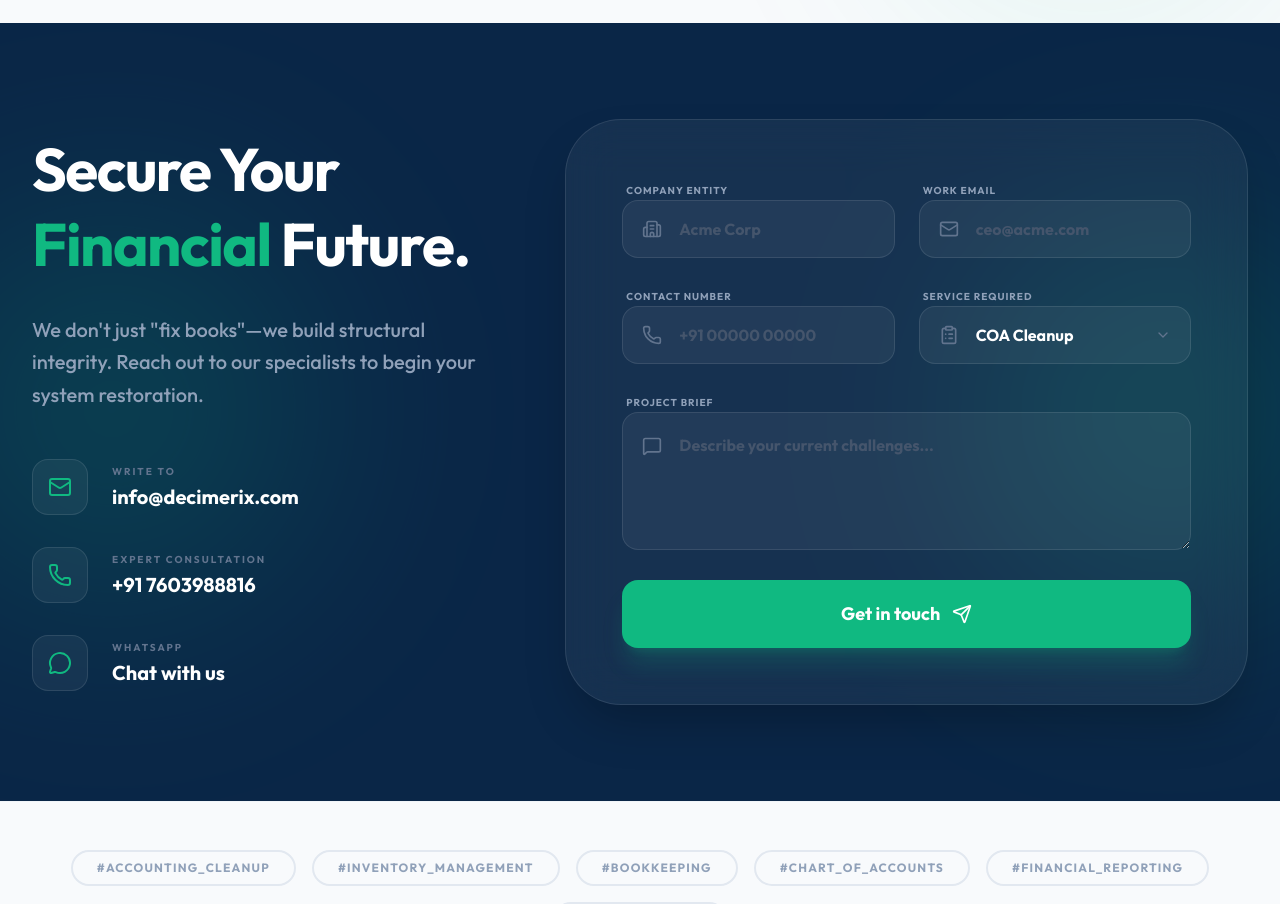
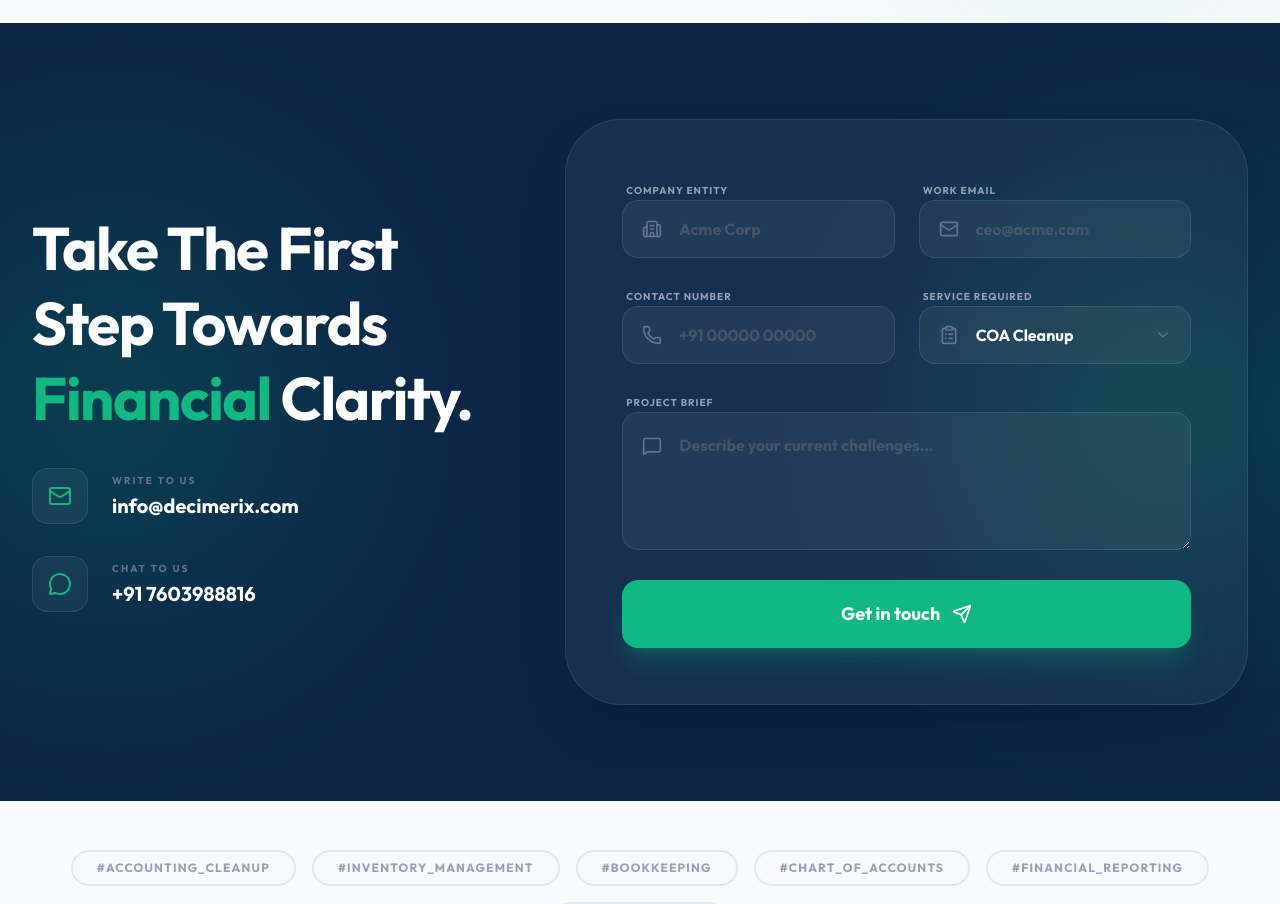
Before and after one commit to inboxarunganesh/Decimerix_Finalutions, a React (Vite) app: page / in a window 1280 px wide. Shown: the part 3480-4384 px from the top of the page. Built offline with nearby package versions, Linux system fonts and the light colour scheme.

Commit message:
update full website redesign

```diff
--- a/src/App.tsx
+++ b/src/App.tsx
@@ -575,56 +575,45 @@ export default function App() {
             <div className="grid lg:grid-cols-12 gap-16 items-center">
               <div className="lg:col-span-5">
                 <h2 className="text-5xl lg:text-6xl font-black text-white mb-8 leading-tight tracking-tight">
-                  Secure Your{" "}
-                  <span className="text-brand-emerald">Financial</span> Future.
+                  Take The First Step Towards{" "}
+                  <span className="text-brand-emerald">Financial</span> Clarity.
                 </h2>
-                <p className="text-slate-400 text-xl mb-12 leading-relaxed font-medium">
-                  We don't just "fix books"—we build structural integrity. Reach
-                  out to our specialists to begin your system restoration.
-                </p>
 
                 <div className="grid gap-8">
-                  <div className="flex items-center gap-6 group">
+                  {/* Email Hyperlink with Pre-filled Text */}
+                  <a
+                    href="mailto:info@decimerix.com?subject=Inquiry%20for%20Decimerix%20Services&body=Hi%20Decimerix%20Team,%0A%0AI%20would%20like%20to%20know%20more%20about%20your%20accounting%20and%20bookkeeping%20services.%0A%0ARegards,"
+                    className="flex items-center gap-6 group transition-all"
+                  >
                     <div className="w-14 h-14 rounded-2xl bg-white/5 border border-white/10 flex items-center justify-center group-hover:bg-brand-emerald transition-all duration-300">
                       <Mail className="w-6 h-6 text-brand-emerald group-hover:text-white" />
                     </div>
                     <div>
                       <p className="text-slate-500 text-[10px] font-black uppercase tracking-[0.2em] mb-1">
-                        write to
+                        write to us
                       </p>
-                      <p className="text-white font-black text-xl hover:text-brand-emerald transition-colors cursor-pointer">
+                      <p className="text-white font-black text-xl group-hover:text-brand-emerald transition-colors">
                         info@decimerix.com
                       </p>
                     </div>
-                  </div>
-                  <div className="flex items-center gap-6 group">
-                    <div className="w-14 h-14 rounded-2xl bg-white/5 border border-white/10 flex items-center justify-center group-hover:bg-brand-emerald transition-all duration-300">
-                      <Phone className="w-6 h-6 text-brand-emerald group-hover:text-white" />
-                    </div>
-                    <div>
-                      <p className="text-slate-500 text-[10px] font-black uppercase tracking-[0.2em] mb-1">
-                        Expert Consultation
-                      </p>
-                      <p className="text-white font-black text-xl hover:text-brand-emerald transition-colors cursor-pointer">
-                        +91 7603988816
-                      </p>
-                    </div>
-                  </div>
+                  </a>
+
+                  {/* WhatsApp Hyperlink with Pre-filled Text */}
                   <a
-                    href="https://wa.me/917603988816"
+                    href="https://wa.me/917603988816?text=Hi%20Decimerix%20Team,%20I%20would%20like%20to%20know%20more%20about%20your%20services."
                     target="_blank"
                     rel="noopener noreferrer"
-                    className="flex items-center gap-6 group"
+                    className="flex items-center gap-6 group transition-all"
                   >
                     <div className="w-14 h-14 rounded-2xl bg-white/5 border border-white/10 flex items-center justify-center group-hover:bg-brand-emerald transition-all duration-300">
                       <MessageCircle className="w-6 h-6 text-brand-emerald group-hover:text-white" />
                     </div>
                     <div>
                       <p className="text-slate-500 text-[10px] font-black uppercase tracking-[0.2em] mb-1">
-                        WhatsApp
+                        Chat to us
                       </p>
-                      <p className="text-white font-black text-xl hover:text-brand-emerald transition-colors cursor-pointer">
-                        Chat with us
+                      <p className="text-white font-black text-xl group-hover:text-brand-emerald transition-colors">
+                        +91 7603988816
                       </p>
                     </div>
                   </a>
```
